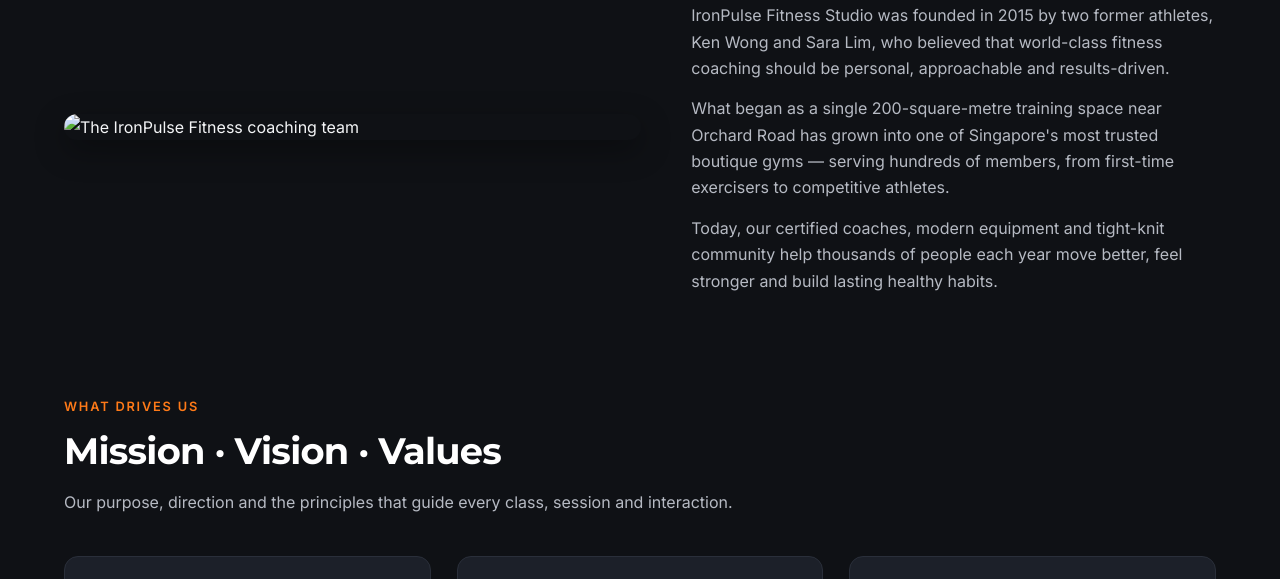
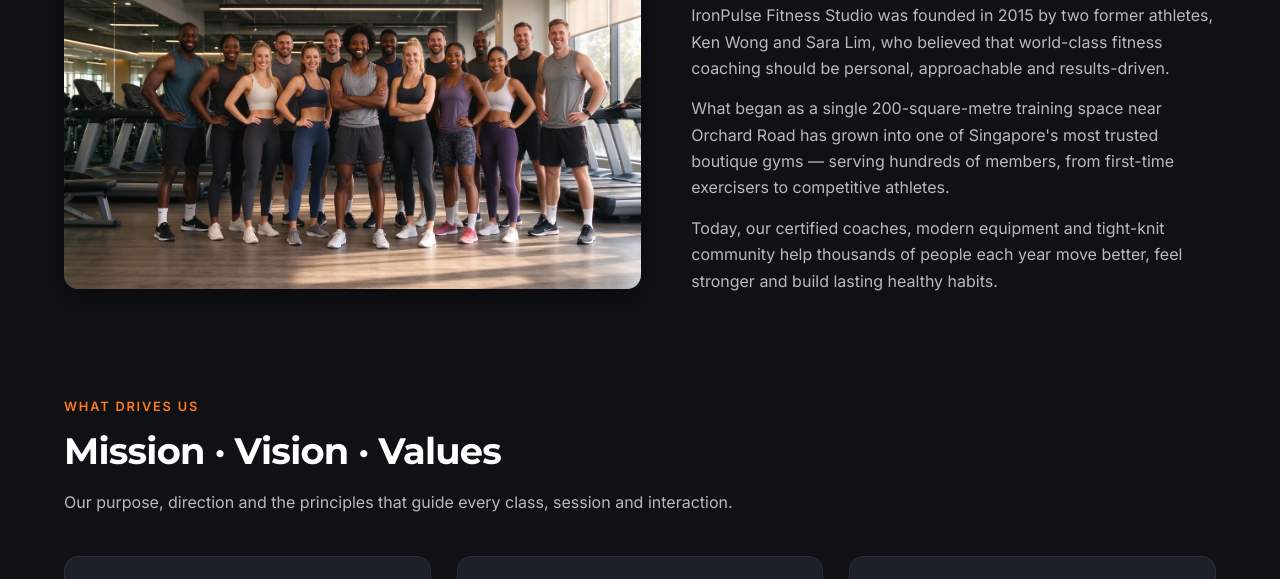
Before and after one commit to knightmare-c/project-ai-web-develop, a plain HTML site: page aboutus.html in a window 1280 px wide. Shown: the part 521-1100 px from the top of the page. Drawn offline with Linux system fonts and the light colour scheme.

Commit message:
Update image source path in aboutus.html

```diff
--- a/aboutus.html
+++ b/aboutus.html
@@ -40,7 +40,7 @@
     <!-- Company history -->
     <section class="section">
       <div class="wrapper about-split">
-        <img src="assets/images/team.jpg" alt="The IronPulse Fitness coaching team">
+        <img src="images/team.jpg" alt="The IronPulse Fitness coaching team">
         <div class="about-text">
           <h2>Our Story</h2>
           <p>IronPulse Fitness Studio was founded in 2015 by two former athletes, Ken Wong and Sara Lim, who believed that world-class fitness coaching should be personal, approachable and results-driven.</p>
```
